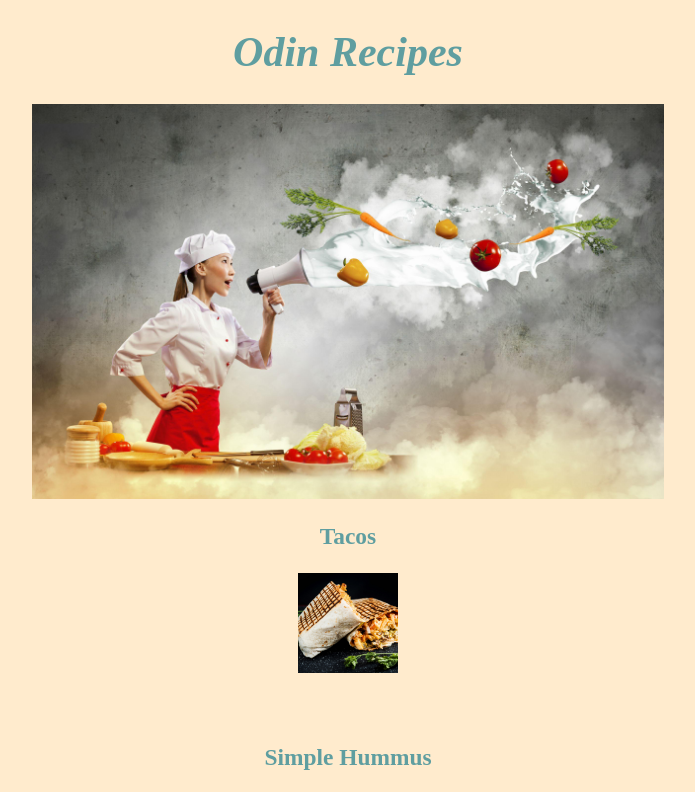
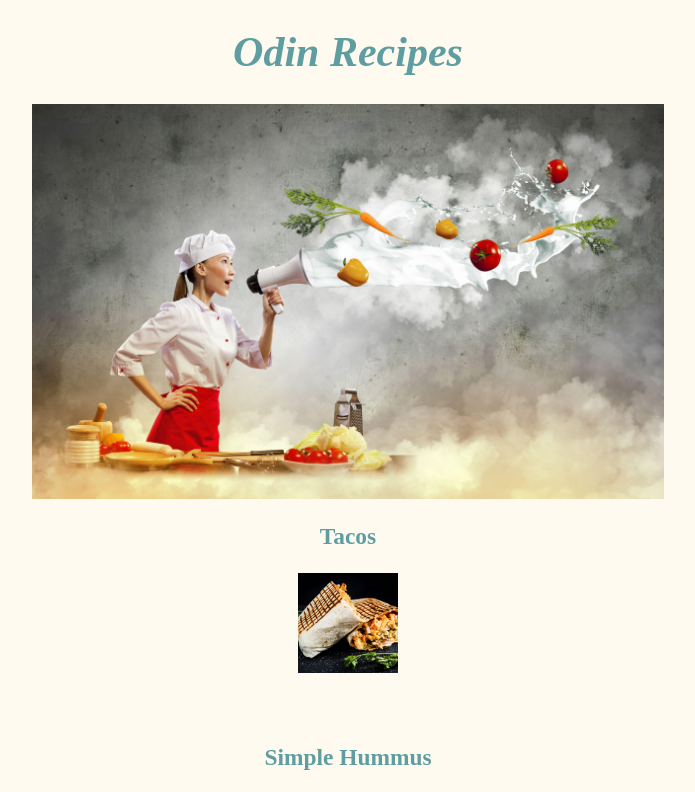
Before and after one commit to Medido1/odin_recipes, a plain HTML site: page index.html in a window 1280 px wide. Shown: the top 792 px of the page, without its empty margins (292-987 px from the left). Drawn offline with Linux system fonts and the light colour scheme.

Commit message:
change website's background color

```diff
--- a/index.css
+++ b/index.css
@@ -21,7 +21,7 @@
 }
 
 *{
-    background-color: blanchedalmond;
+    background-color: floralwhite;
 }
 
 .text{
```
